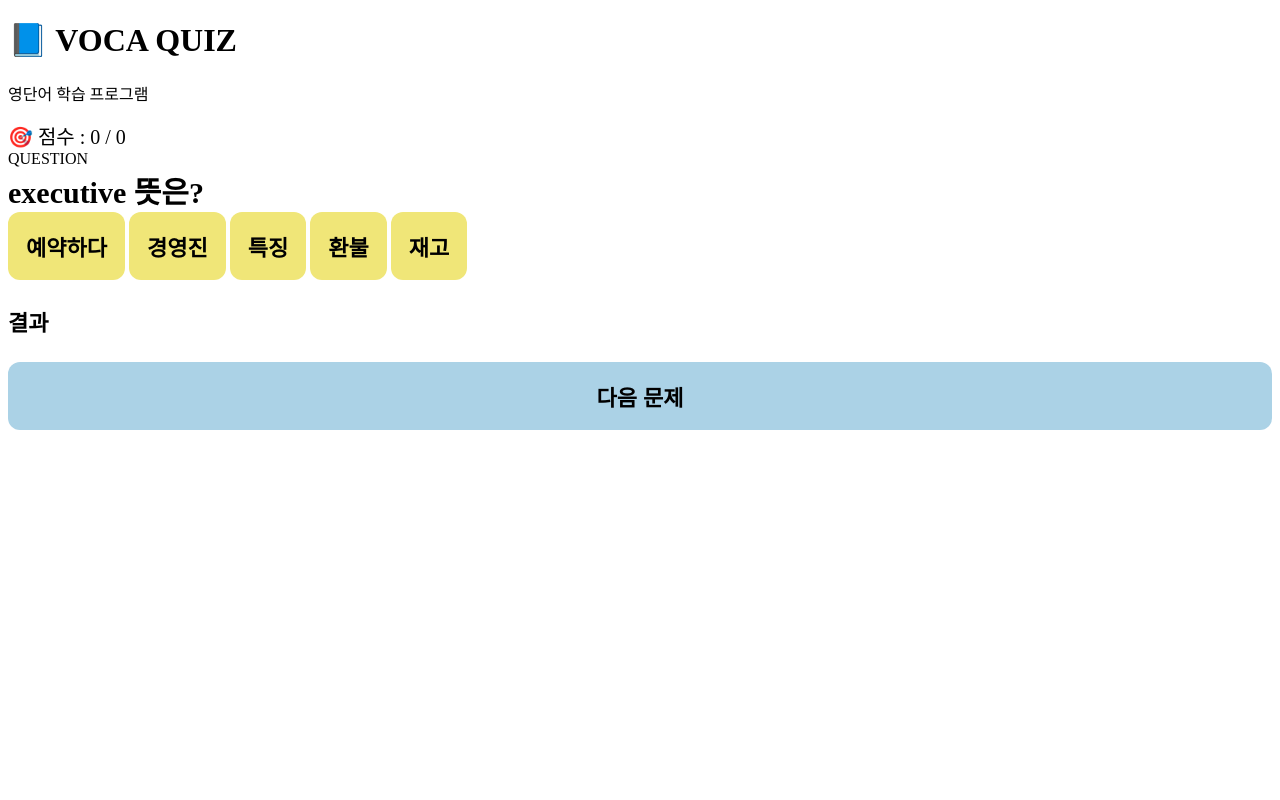
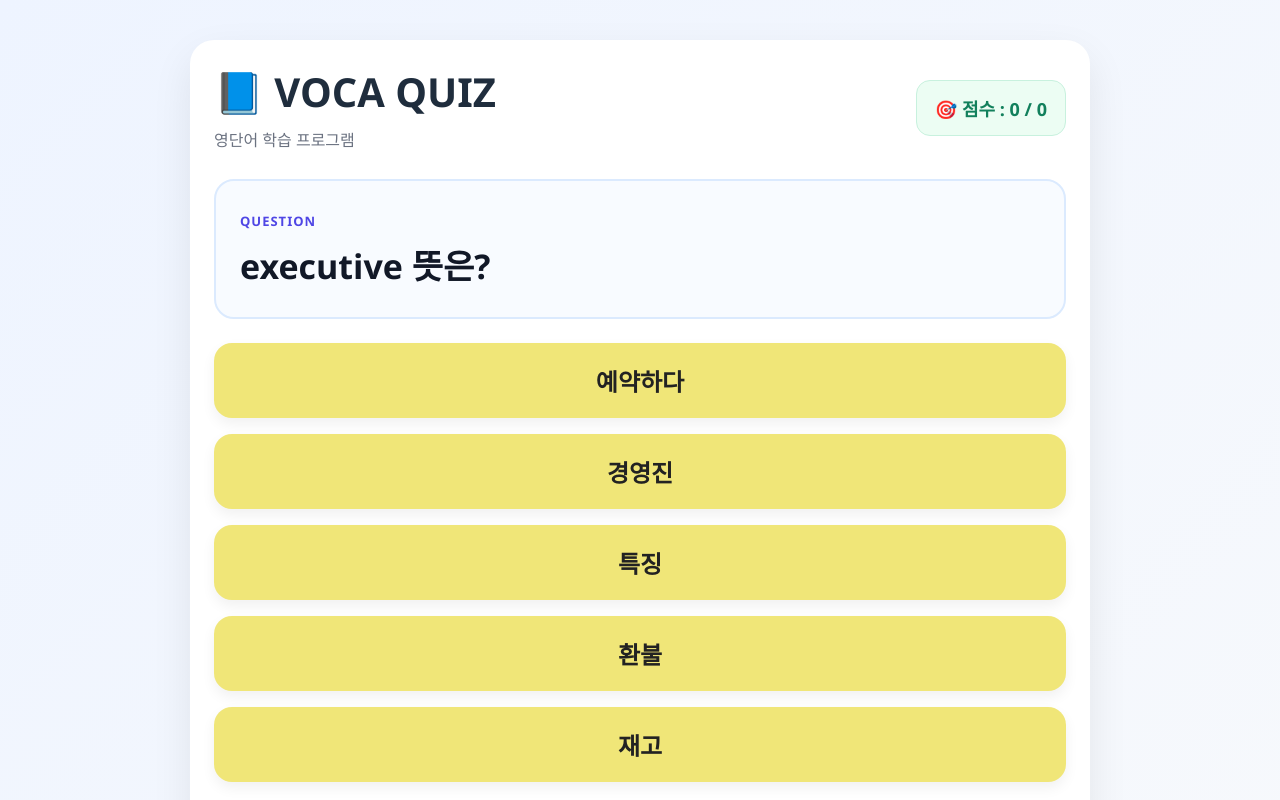
Before and after one commit to BongKM1130/VocaQuiz-web, a plain HTML site: page index.html in a window 1280 px wide. Shown: the top 800 px of the page. Drawn offline with Linux system fonts and the light colour scheme.

Commit message:
Update style.css

```diff
--- a/style.css
+++ b/style.css
@@ -1,77 +1,185 @@
+* {
+  box-sizing: border-box;
+}
+
 body {
+  margin: 0;
+  font-family: "Segoe UI", "Malgun Gothic", sans-serif;
+  background: linear-gradient(135deg, #eef4ff 0%, #f7f9fc 100%);
+  color: #222;
+}
 
-    margin-bottom: 30px;
+.app-container {
+  max-width: 900px;
+  margin: 40px auto;
+  padding: 24px;
+  background: #ffffff;
+  border-radius: 24px;
+  box-shadow: 0 16px 40px rgba(0, 0, 0, 0.08);
+}
+
+.app-header {
+  display: flex;
+  justify-content: space-between;
+  align-items: center;
+  gap: 20px;
+  margin-bottom: 28px;
+  flex-wrap: wrap;
+}
+
+.app-header h1 {
+  margin: 0;
+  font-size: 40px;
+  font-weight: 800;
+  color: #1f2d3d;
+}
+
+.app-header p {
+  margin: 8px 0 0;
+  color: #6b7280;
+  font-size: 16px;
+}
+
+.score-badge {
+  background: #ecfdf3;
+  color: #12805c;
+  padding: 14px 18px;
+  border-radius: 14px;
+  font-size: 18px;
+  font-weight: 700;
+  border: 1px solid #c8f1de;
+}
+
+.question-card {
+  background: #f8fbff;
+  border: 2px solid #dbeafe;
+  border-radius: 20px;
+  padding: 28px 24px;
+  margin-bottom: 24px;
+}
+
+.question-label {
+  display: inline-block;
+  font-size: 13px;
+  font-weight: 800;
+  letter-spacing: 1px;
+  color: #4f46e5;
+  margin-bottom: 10px;
 }
 
 #question {
-    margin: 0;
-    font-size: 30px;
+  margin: 0;
+  font-size: 34px;
+  font-weight: 800;
+  color: #111827;
 }
 
-.button-container {
-    display: grid;
-
-    gap: 15px;
+.choice-list {
+  display: grid;
+  gap: 16px;
+  margin-bottom: 24px;
 }
 
 .choice-btn {
-    padding: 18px;
-
-    font-size: 22px;
-
-    font-weight: bold;
-
-    border: none;
-
-    border-radius: 12px;
-
-    background-color: #f0e678;
-
-    cursor: pointer;
-
-    transition: 0.2s;
+  width: 100%;
+  padding: 20px;
+  border: none;
+  border-radius: 18px;
+  background: #f3e47a;
+  color: #222;
+  font-size: 24px;
+  font-weight: 700;
+  cursor: pointer;
+  transition: all 0.2s ease;
+  box-shadow: 0 6px 14px rgba(0, 0, 0, 0.06);
 }
 
 .choice-btn:hover {
-    transform: scale(1.03);
+  transform: translateY(-2px);
+  background: #eddc58;
 }
 
-#result {
-    font-size: 22px;
-
-    font-weight: bold;
-
-    margin-top: 25px;
+.choice-btn:disabled {
+  cursor: not-allowed;
+  opacity: 0.95;
 }
 
-#score {
-    font-size: 20px;
+.bottom-panel {
+  display: grid;
+  gap: 16px;
+}
 
-    margin-top: 10px;
+.result-box {
+  min-height: 68px;
+  display: flex;
+  align-items: center;
+  justify-content: center;
+  text-align: center;
+  padding: 18px;
+  border-radius: 18px;
+  background: #f3f4f6;
+  font-size: 22px;
+  font-weight: 700;
+  color: #374151;
+}
+
+.result-box.correct {
+  background: #e8fff1;
+  color: #15803d;
+  border: 1px solid #bbf7d0;
+}
+
+.result-box.wrong {
+  background: #fff1f2;
+  color: #dc2626;
+  border: 1px solid #fecdd3;
 }
 
 #next-btn {
-    margin-top: 25px;
-
-    width: 100%;
-
-    padding: 18px;
-
-    font-size: 22px;
-
-    font-weight: bold;
-
-    border: none;
-
-    border-radius: 12px;
-
-    background-color: #abd2e6;
-
-    cursor: pointer;
-
-    transition: 0.2s;
+  width: 100%;
+  padding: 20px;
+  border: none;
+  border-radius: 18px;
+  background: #9fd0f1;
+  color: #0f172a;
+  font-size: 24px;
+  font-weight: 800;
+  cursor: pointer;
+  transition: all 0.2s ease;
+  box-shadow: 0 6px 14px rgba(0, 0, 0, 0.06);
 }
 
 #next-btn:hover {
-    transform: scale(1.03);
+  background: #87c1e8;
+  transform: translateY(-2px);
 }
+
+@media (max-width: 768px) {
+  .app-container {
+    margin: 20px 12px;
+    padding: 18px;
+    border-radius: 18px;
+  }
+
+  .app-header h1 {
+    font-size: 30px;
+  }
+
+  #question {
+    font-size: 26px;
+  }
+
+  .choice-btn,
+  #next-btn {
+    font-size: 20px;
+    padding: 18px;
+  }
+
+  .result-box {
+    font-size: 18px;
+  }
+
+  .score-badge {
+    font-size: 16px;
+  }
+}
```
